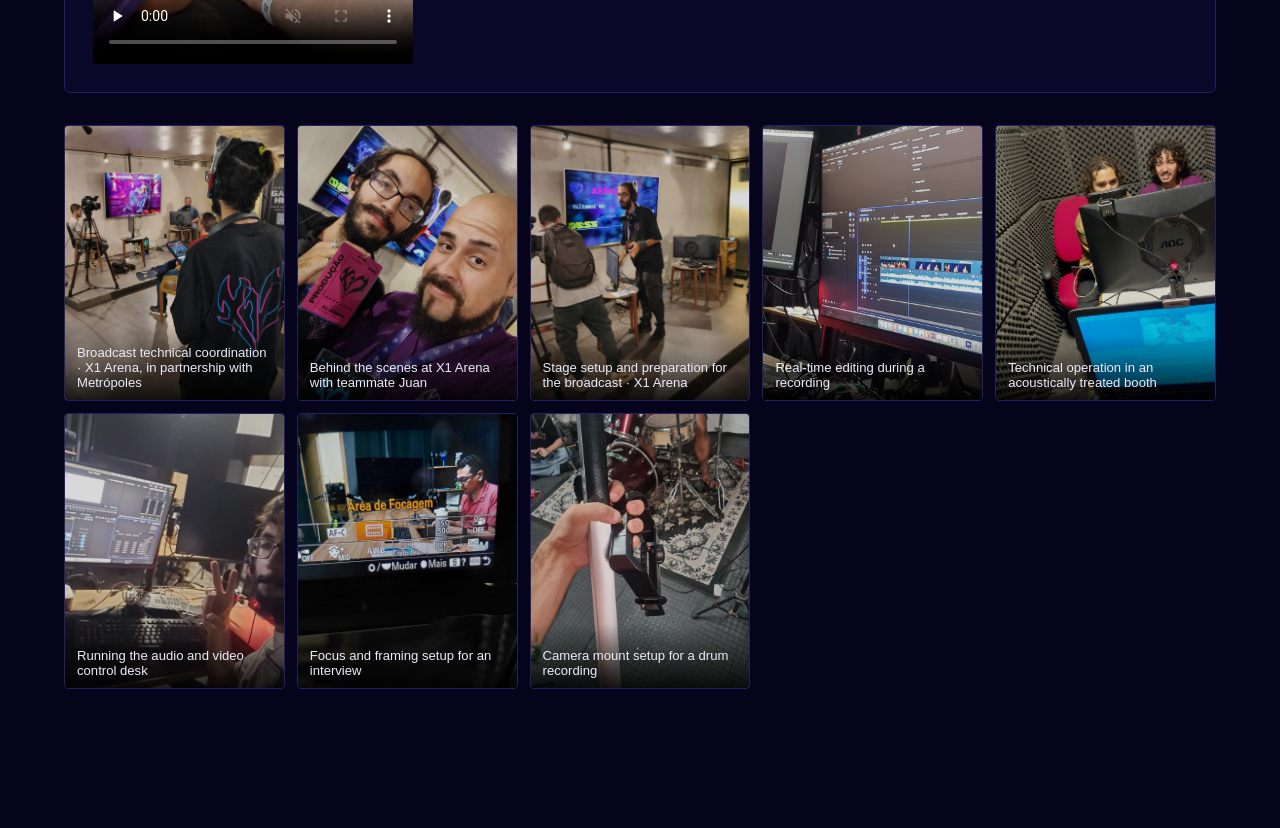
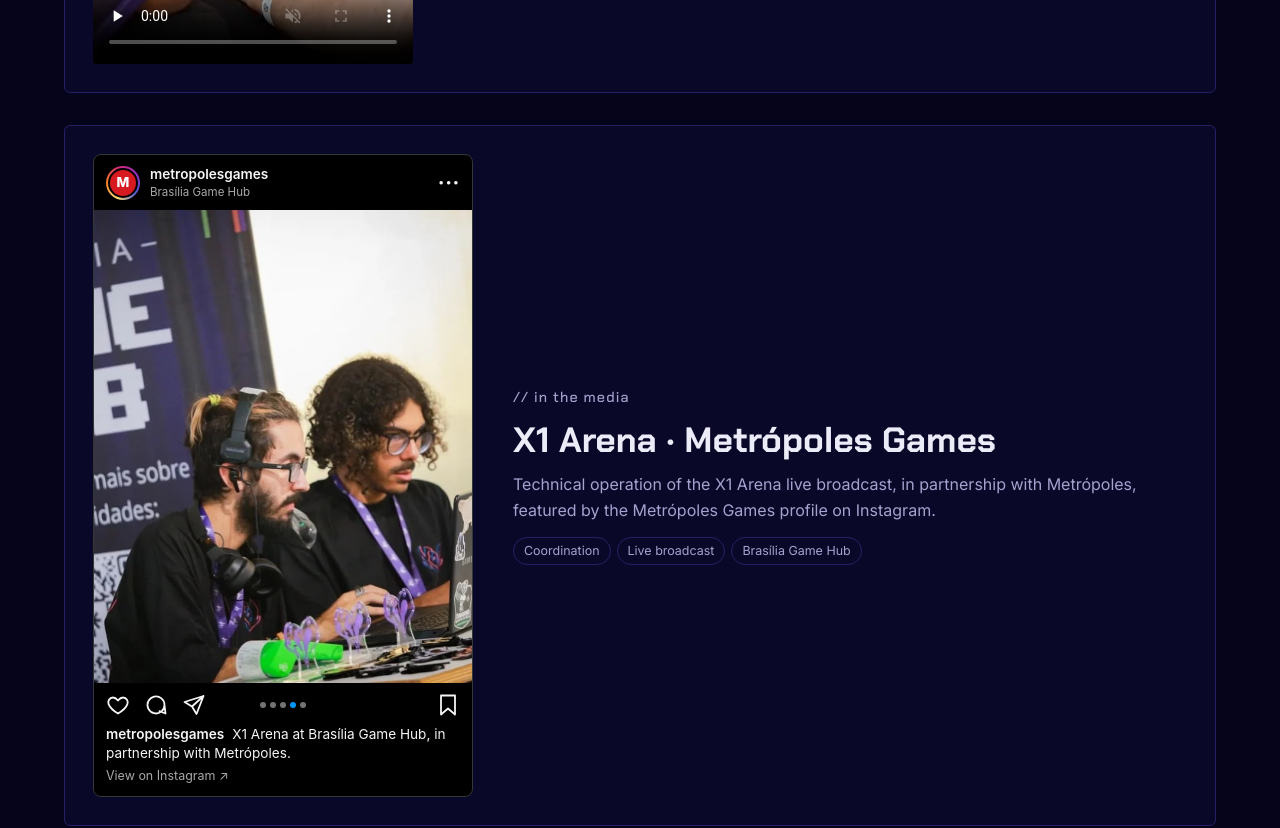
Before and after one commit to Diape-Pedro/diape-pedro.github.io, a plain HTML site: page index.html in a window 1280 px wide. Shown: the part 3740-4568 px from the top of the page. Drawn offline with Linux system fonts and the light colour scheme; grey boxes are pictures that could not be loaded.

Commit message:
Adiciona destaque na mídia com post do Metrópoles Games
Co-Authored-By: Claude Opus 5.5 <noreply@anthropic.com>

```diff
--- a/css/style.css
+++ b/css/style.css
@@ -195,6 +195,39 @@ h1, h2, h3 { font-family: var(--titulo); line-height: 1.1; }
 .destaque-texto h3 { font-size: clamp(1.5rem, 4vw, 2.2rem); margin-bottom: 12px; }
 .destaque-texto p { color: var(--texto-2); }
 
+/* Post no estilo do Instagram (modo escuro do app) */
+.destaque-insta { grid-template-columns: minmax(260px, 380px) 1fr; }
+.post-insta {
+  display: block; text-decoration: none; color: #f5f5f5; background: #000;
+  border: 1px solid #363636; border-radius: 8px; overflow: hidden;
+  font-family: -apple-system, "Segoe UI", Roboto, Helvetica, Arial, sans-serif; font-size: .85rem; line-height: 1.4;
+  transition: transform .2s, box-shadow .2s;
+}
+.post-insta:hover { transform: translateY(-3px); box-shadow: 0 0 30px rgba(76, 70, 240, .35); }
+.pi-topo { display: flex; align-items: center; gap: 10px; padding: 10px 12px; }
+.pi-avatar {
+  width: 34px; height: 34px; border-radius: 50%; padding: 2px; flex: none;
+  background: conic-gradient(from 200deg, #feda75, #fa7e1e, #d62976, #962fbf, #4f5bd5, #feda75);
+}
+.pi-avatar span {
+  display: grid; place-items: center; width: 100%; height: 100%; border-radius: 50%;
+  background: #d71920; border: 2px solid #000; color: #fff; font-weight: 800; font-size: .85rem;
+}
+.pi-perfil { display: flex; flex-direction: column; flex: 1; min-width: 0; }
+.pi-perfil strong { font-weight: 600; }
+.pi-perfil small { font-size: .72rem; color: #a8a8a8; }
+.pi-mais { color: #f5f5f5; letter-spacing: 1px; font-size: .7rem; }
+.post-insta img { width: 100%; aspect-ratio: 4 / 5; object-fit: cover; }
+.pi-acoes { display: flex; align-items: center; gap: 14px; padding: 10px 12px 4px; position: relative; }
+.pi-acoes svg { width: 24px; height: 24px; fill: none; stroke: #f5f5f5; stroke-width: 1.8; stroke-linejoin: round; stroke-linecap: round; }
+.pi-acoes .pi-salvar { margin-left: auto; }
+.pi-pontos { position: absolute; left: 50%; transform: translateX(-50%); display: flex; gap: 4px; }
+.pi-pontos i { width: 6px; height: 6px; border-radius: 50%; background: #737373; }
+.pi-pontos i.ativo { background: #0095f6; }
+.pi-legenda { padding: 4px 12px 2px; }
+.pi-legenda strong { font-weight: 600; margin-right: 4px; }
+.pi-link { padding: 2px 12px 12px; color: #a8a8a8; font-size: .78rem; }
+
 .galeria { display: grid; grid-template-columns: repeat(auto-fill, minmax(200px, 1fr)); gap: 12px; }
 .foto {
   position: relative; border: 1px solid var(--linha); background: #000; padding: 0; cursor: zoom-in;
@@ -291,6 +324,7 @@ h1, h2, h3 { font-family: var(--titulo); line-height: 1.1; }
   .grade { grid-template-columns: 1fr; }
   .streaming-destaque, .sobre { grid-template-columns: 1fr; }
   .video-vertical { max-width: 300px; margin: 0 auto; }
+  .post-insta { width: 100%; max-width: 380px; margin: 0 auto; }
   .galeria { grid-template-columns: repeat(2, 1fr); }
   .colunas { grid-template-columns: repeat(3, minmax(0, 1fr)); gap: 32px 16px; }
   .tubo { height: 160px; }
--- a/index.html
+++ b/index.html
@@ -112,6 +112,35 @@
           </ul>
         </div>
       </div>
+      <!-- Na mídia: foto do post do Metrópoles Games, numa moldura no estilo do Instagram (link para o post original) -->
+      <div class="streaming-destaque destaque-insta">
+        <a class="post-insta" href="https://www.instagram.com/p/DfviDtqEaOJ/?img_index=4" target="_blank" rel="noopener" aria-label="Ver o post do Metrópoles Games no Instagram" data-i18n-aria="insta.ver">
+          <div class="pi-topo">
+            <span class="pi-avatar" aria-hidden="true"><span>M</span></span>
+            <span class="pi-perfil"><strong>metropolesgames</strong><small>Brasília Game Hub</small></span>
+            <span class="pi-mais" aria-hidden="true">•••</span>
+          </div>
+          <img src="assets/streaming/x1-arena-metropoles.jpg" alt="Pedro operando a transmissão ao vivo da X1 Arena" loading="lazy">
+          <div class="pi-acoes" aria-hidden="true">
+            <svg viewBox="0 0 24 24"><path d="M12 20.5s-7.5-4.6-9.3-9.2C1.4 8 3.4 4.5 7 4.5c2.1 0 3.5 1.2 5 3 1.5-1.8 2.9-3 5-3 3.6 0 5.6 3.5 4.3 6.8-1.8 4.6-9.3 9.2-9.3 9.2z"/></svg>
+            <svg viewBox="0 0 24 24"><path d="M20.5 12a8.5 8.5 0 1 1-3.1-6.6A8.5 8.5 0 0 1 20.5 12zm0 0 1 8.5-6-2.3"/></svg>
+            <svg viewBox="0 0 24 24"><path d="M21.5 3 10 13.5M21.5 3l-7 18-4.5-7.5L2.5 9z"/></svg>
+            <span class="pi-pontos"><i></i><i></i><i></i><i class="ativo"></i><i></i></span>
+            <svg class="pi-salvar" viewBox="0 0 24 24"><path d="M19 21.5l-7-6-7 6v-19h14z"/></svg>
+          </div>
+          <p class="pi-legenda"><strong>metropolesgames</strong> <span data-i18n="insta.legenda">X1 Arena no Brasília Game Hub, em parceria com o Metrópoles.</span></p>
+          <p class="pi-link" data-i18n="insta.link">Ver no Instagram ↗</p>
+        </a>
+        <div class="destaque-texto">
+          <p class="tag" data-i18n="insta.tag">// na mídia</p>
+          <h3>X1 Arena · Metrópoles Games</h3>
+          <p data-i18n="insta.texto">Operação técnica da transmissão ao vivo da X1 Arena, em parceria com o Metrópoles, registrada pelo perfil Metrópoles Games no Instagram.</p>
+          <ul class="chips">
+            <li data-i18n="insta.chip1">Coordenação</li><li data-i18n="insta.chip2">Transmissão ao vivo</li><li>Brasília Game Hub</li>
+          </ul>
+        </div>
+      </div>
+
       <div class="galeria" id="galeria"></div>
     </section>
 
--- a/js/idiomas.js
+++ b/js/idiomas.js
@@ -45,6 +45,13 @@ const TEXTOS = {
     "festival.texto": "Technical operation of the festival's live broadcast, with real-time display of the Mario Kart Live matches on the event's big screen.",
     "festival.audio": "Audio",
     "festival.cenas": "Scenes",
+    "insta.ver": "See the Metrópoles Games post on Instagram",
+    "insta.legenda": "X1 Arena at Brasília Game Hub, in partnership with Metrópoles.",
+    "insta.link": "View on Instagram ↗",
+    "insta.tag": "// in the media",
+    "insta.texto": "Technical operation of the X1 Arena live broadcast, in partnership with Metrópoles, featured by the Metrópoles Games profile on Instagram.",
+    "insta.chip1": "Coordination",
+    "insta.chip2": "Live broadcast",
 
     "sobre.titulo": "About",
     "sobre.p1": "I'm <strong>Pedro Barbosa</strong>, from Brasília, Brazil. I speak Portuguese, English and Italian, and I hold degrees in <strong>Digital Games</strong> and <strong>Animation Design</strong> from IESB.",
```
Also changed, not shown: assets/streaming/x1-arena-metropoles.jpg (added).
